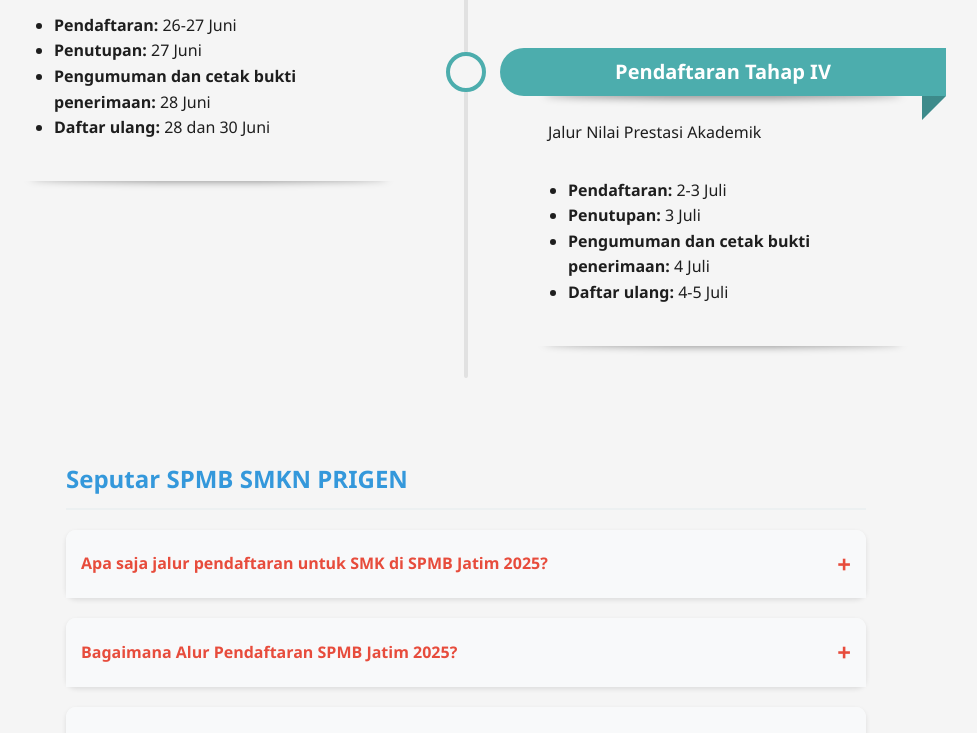
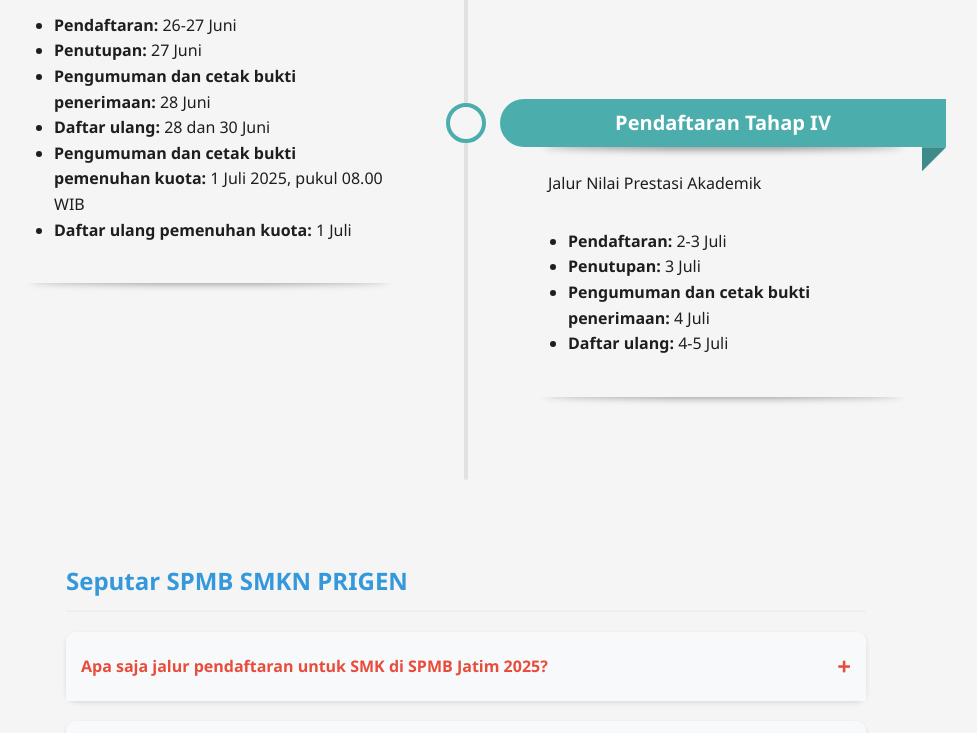
Before and after one commit to ansfhrzi/spmb.github.io, a plain HTML site: page index.html in a window 1280 px wide. Shown: the part 769-1502 px from the top of the page, without its empty margins (174-1151 px from the left). Drawn offline with Linux system fonts and the light colour scheme.

Commit message:
Update index.html

```diff
--- a/index.html
+++ b/index.html
@@ -79,6 +79,8 @@
                 <li><strong>Penutupan:</strong> 27 Juni</li>
                 <li><strong>Pengumuman dan cetak bukti penerimaan:</strong> 28 Juni</li>
                 <li><strong>Daftar ulang:</strong> 28 dan 30 Juni</li>
+                <li><strong>Pengumuman dan cetak bukti pemenuhan kuota:</strong> 1 Juli 2025, pukul 08.00 WIB</li>
+                <li><strong>Daftar ulang pemenuhan kuota:</strong> 1 Juli</li>
             </ul>
         </div>
       </div>
```
